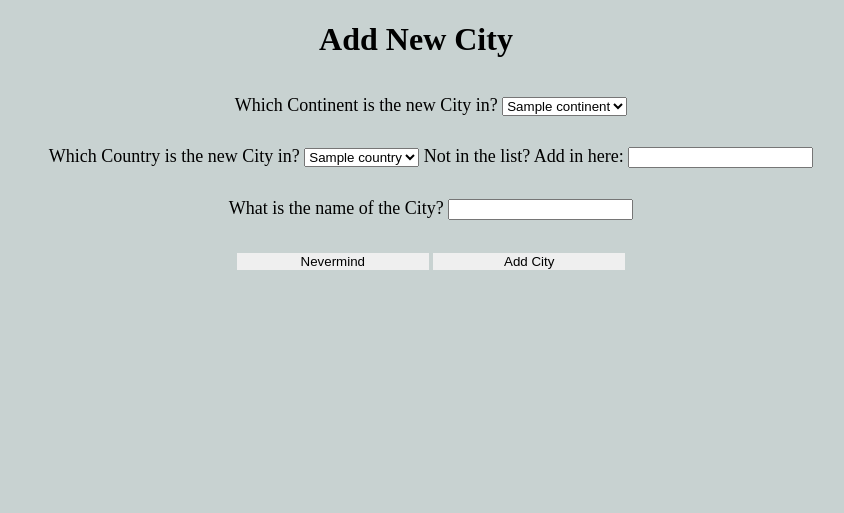
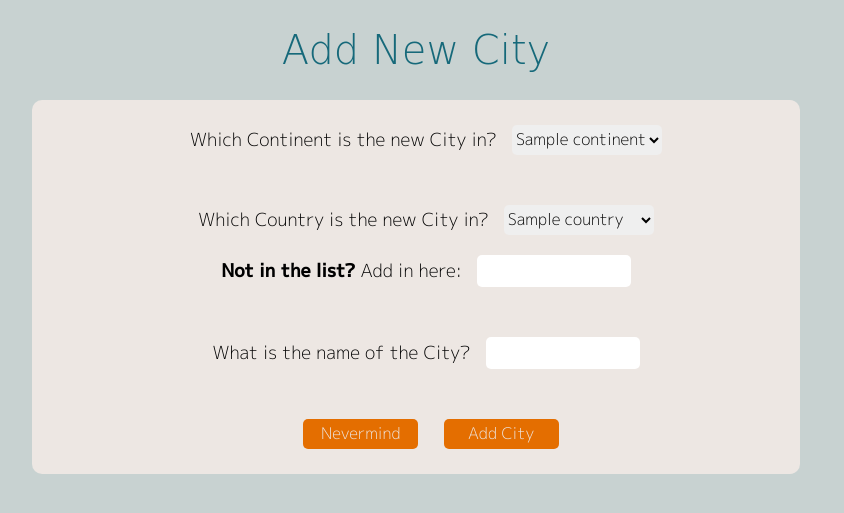
Before and after one commit to RebeccaRBell/travel_bucket_list, a Flask app: page /add_new_city_country in a window 1280 px wide. Shown: the part 100-613 px from the top of the page, without its empty margins (224-1068 px from the left). Run offline with Flask 2, Linux system fonts and the light colour scheme; a database or web service that is not in the repository returns one stand-in record (values such as "Sample title"); some libraries are stand-ins or nearby versions; some web fonts are replaced.

Commit message:
css finished for add new city/country page

```diff
--- a/static/style.css
+++ b/static/style.css
@@ -636,27 +648,59 @@ main{
         margin: 0 auto;
         text-align: center;
 }
+.add-city-container h1{
+        font-family: var(--logo-font);
+        font-weight: 100;
+        color: var(--color-1);
+        font-size: 40px;
+}
 .new_city_form{
+        width: 60%;
         display: flex;
         flex-flow: column nowrap;
         text-align: center;
         margin: 0 auto;
         font-size: 18px;
+        background-color: var(--color-4);
+        border-radius: 10px;
+        font-family: var(--font-3);
+        font-weight: 300;
 }
 .new_city_form div{
         margin: 15px;
         width: 100%;
 }
+.new_city_form input, .new_city_form option, .new_city_form select {
+        font-family: var(--font-3);
+        font-weight: 300;
+        font-size: 16px;
+        border-radius: 5px;
+        border: none;
+        width: 150px;
+        height: 30px;
+        margin: 10px;
+}
 .new_city_form button{
         width: 15%;
+        height: 30px;
+        margin: 10px;
         border: none;
+        background-color: var(--palette2-color-5);
+        font-family: var(--font-3);
+        color: var(--color-4);
+        font-weight: 300;
+        font-size: 16px;
+        border-radius: 5px;
 
 }
 .new_city_form a {
         text-decoration: none;
-        color: black;
+        color: var(--color-4);
 }
-
+.new_city_form button:hover{
+        text-decoration: underline dotted;
+        cursor: pointer;
+}
 /* FUTURE TRIPS PAGE */
 .future{
         background-color: var(--palette2-color-3);
--- a/templates/new_city_country.html
+++ b/templates/new_city_country.html
@@ -17,13 +17,13 @@
 		<div>
 			<label for="city_country">Which Country is the new City in?</label>
                         <select name="city_country">
-                                {% for countries in countries %}
+                                {% for countries in countries if countries.continent_id == 1%}
                         <option value="{{countries.id}}" name="city_country">
                                 {{countries.name}}
                         </option>
                         {% endfor %}
-                        </select>
-                        <label for="new_city_country">Not in the list? Add in here:</label>
+                        </select><br>
+                        <label for="new_city_country"><b>Not in the list?</b> Add in here:</label>
 			<input type="text" name="new_city_country" />
 		</div>
 		<div>
@@ -31,7 +31,7 @@
 			<input type="text" name="new_city_name" />
 		</div>
                 <div class="add-city-buttons">
-                        <button type="button"><a href="/trips/add_trip">Nevermind</a></button>
+                <button type="button"><a href="/add_trip">Nevermind</a></button>
                 <button type="submit">Add City</button>
                 </div>
 	</form>
```
Also changed, not shown: other parts of static/style.css (+19 -7 lines).
